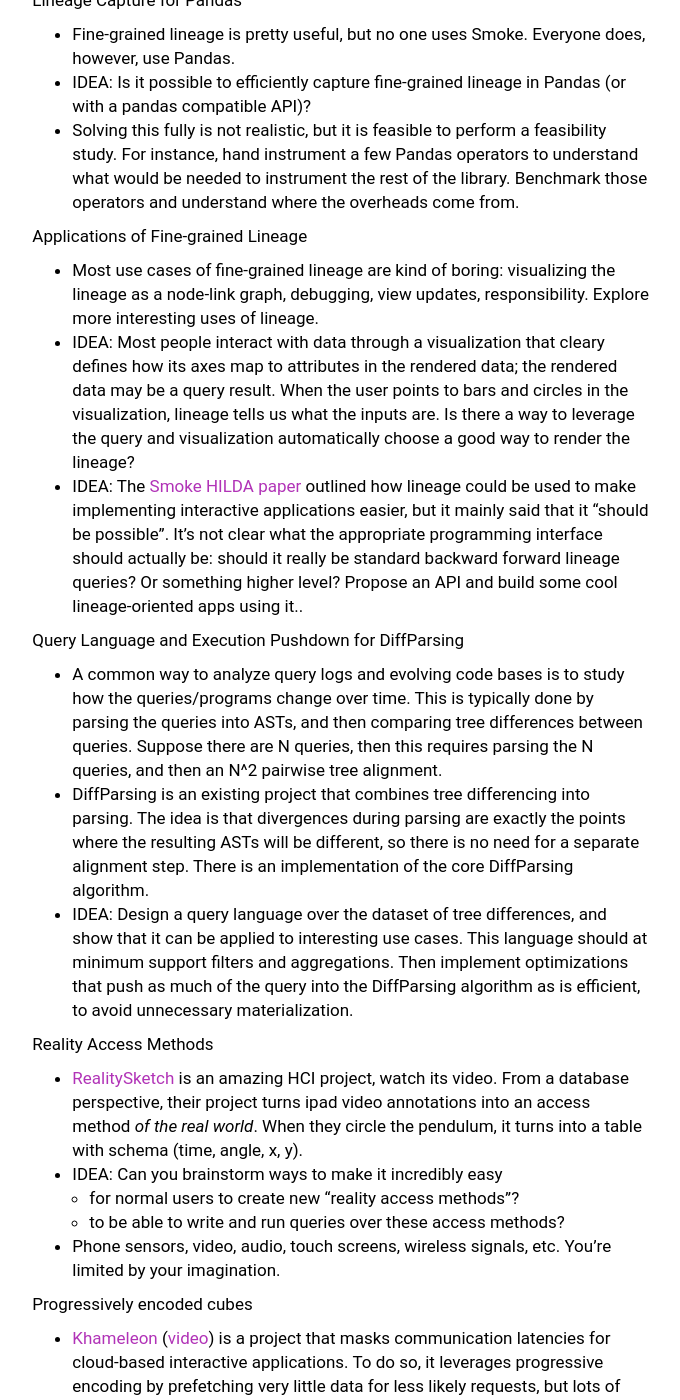
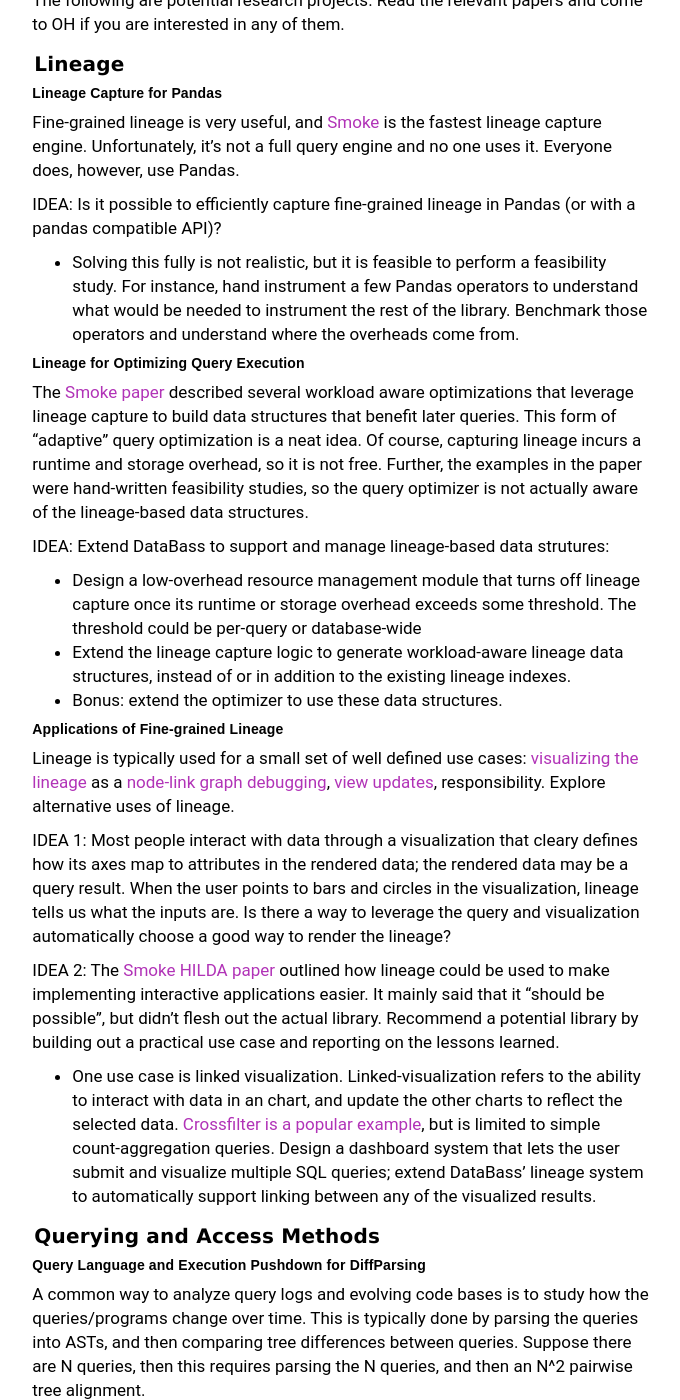
Before and after one commit to w6113/website_fall2020, a Jekyll site: the page built from projects.md, in a window 1280 px wide and 1400 px high, scrolled down 4973 px. Shown: the whole window, without its empty margins (292-972 px from the left). Built offline with Jekyll 4.4.1, drawn with Linux system fonts in a browser that asks for light colours; some of the changed text lies outside the part shown.

Commit message:
updated proj descrs

```diff
--- a/projects.md
+++ b/projects.md
@@ -202,89 +202,152 @@
 
 ### Research Projects
 
-Lineage Capture for Pandas
+The following are potential research projects.  Read the relevant papers and come to OH if you are interested in any of them.
 
-* Fine-grained lineage is pretty useful, but no one uses Smoke.  Everyone does, however, use Pandas.
-* IDEA: Is it possible to efficiently capture fine-grained lineage in Pandas (or with a pandas compatible API)?
+
+#### Lineage
+
+##### Lineage Capture for Pandas
+
+Fine-grained lineage is very useful, and [Smoke](https://arxiv.org/abs/1801.07237) is the fastest lineage capture engine.
+Unfortunately, it's not a full query engine and no one uses it.  Everyone does, however, use Pandas.
+
+IDEA: Is it possible to efficiently capture fine-grained lineage in Pandas (or with a pandas compatible API)?
+
 * Solving this fully is not realistic, but it is feasible to perform a feasibility study.
   For instance, hand instrument a few Pandas operators to understand what would be needed to
   instrument the rest of the library.  Benchmark those operators and understand where the
   overheads come from.
 
+##### Lineage for Optimizing Query Execution
 
-Applications of Fine-grained Lineage
+The [Smoke paper](https://arxiv.org/abs/1801.07237) described several workload aware optimizations that leverage
+lineage capture to build data structures that benefit later queries.  This form of "adaptive" query optimization
+is a neat idea.  Of course, capturing lineage incurs a runtime and storage overhead, so it is not free.  Further,
+the examples in the paper were hand-written feasibility studies, so the query optimizer is not actually aware of
+the lineage-based data structures.
 
-* Most use cases of fine-grained lineage are kind of boring: visualizing the lineage as a node-link graph,
-  debugging, view updates, responsibility.  Explore more interesting uses of lineage.
-* IDEA: Most people interact with data through a visualization that cleary defines how its axes map to attributes
+IDEA: Extend DataBass to support and manage lineage-based data strutures:
+
+* Design a low-overhead resource management module that turns off lineage capture once its runtime or storage
+  overhead exceeds some threshold.  The threshold could be per-query or database-wide
+* Extend the lineage capture logic to generate workload-aware lineage data structures, instead of or in addition to
+  the existing lineage indexes.
+* Bonus: extend the optimizer to use these data structures.
+
+
+##### Applications of Fine-grained Lineage
+
+Lineage is typically used for a small set of well defined use cases: [visualizing the lineage](https://www.cs.ubc.ca/~mkmilani/pastwatch.pdf) as a [node-link graph](https://web.cs.ucdavis.edu/~ludaesch/pubs/Provenance-Browser-ICDE-2010.pdf)
+[debugging](http://www.vldb.org/pvldb/vol9/p216-interlandi.pdf), [view updates](https://d1wqtxts1xzle7.cloudfront.net/42047143/Provenance_in_Databases_Why_How_and_Wher20160204-16814-ky9amz.pdf?1454595616=&response-content-disposition=inline%3B+filename%3DProvenance_in_Databases_Why_How_and_Wher.pdf&Expires=1599740653&Signature=IOywJW9BodOgh9opL09WgM3Q5Iri4ZoSI46~JvlbvO1bMa7f7HMExc67ySNshhv07iCFXVA2-Fhis6LZ-iSXYfqtozohw49uqC8JM0c7FynZLOsRuQqyHVZFT82MvJITWy1cLWdx6fo5EsKMEmdao66T4FX1fPvwfS2rG5Qkf8ujoC8t6TIy1ZdZVffbCJ3sqcfMrwULMzOgkYZJQMtIi9GUcAd4tZ40KkyvlC6Xa~JmDRXBtenCJatuTzm45X2hz3TGqZubfaxyI8pHi1yLBqnqVkeMiFgIgM0ldW9MrJyzcBfUjhG1aG5aYGNx0991IVnRqZQji9Pnw9kwUG6cBA__&Key-Pair-Id=APKAJLOHF5GGSLRBV4ZA),
+responsibility.  Explore alternative uses of lineage.
+
+IDEA 1: Most people interact with data through a visualization that cleary defines how its axes map to attributes
   in the rendered data; the rendered data may be a query result.  When the user points to bars and circles in
   the visualization, lineage tells us what the inputs are.  Is there a way to leverage the query and visualization
   automatically choose a good way to render the lineage?
-* IDEA: The [Smoke HILDA paper](https://www.dropbox.com/s/fkp5hk1gp4lrg9h/smoke-hilda18.pdf?dl=0) outlined how
-  lineage could be used to make implementing interactive applications easier, but it mainly said that it
-  "should be possible". It's not clear what the appropriate programming interface should actually
-  be: should it really be standard backward forward lineage queries?  Or something higher level?
-  Propose an API and build some cool lineage-oriented apps using it..
+
+IDEA 2: The [Smoke HILDA paper](https://www.dropbox.com/s/fkp5hk1gp4lrg9h/smoke-hilda18.pdf?dl=0) outlined how
+  lineage could be used to make implementing interactive applications easier. It mainly said that it
+  "should be possible", but didn't flesh out the actual library.  Recommend a potential library by building out
+  a practical use case and reporting on the lessons learned.
+
+* One use case is linked visualization.
+  Linked-visualization refers to the ability to interact with data in an chart, and update the other charts to reflect the selected data.
+  [Crossfilter is a popular example](https://square.github.io/crossfilter/), but is limited to simple count-aggregation queries.
+  Design a dashboard system that lets the user submit and visualize multiple SQL queries; extend DataBass' lineage system
+  to automatically support linking between any of the visualized results.
 
 
-Query Language and Execution Pushdown for DiffParsing
+#### Querying and Access Methods
 
-* A common way to analyze query logs and evolving code bases is to study how the queries/programs change over time.
-  This is typically done by parsing the queries into ASTs, and then comparing tree differences between queries.
-  Suppose there are N queries, then this requires parsing the N queries, and then an N^2 pairwise tree alignment.
-* DiffParsing is an existing project that combines tree differencing into parsing.  The idea is that divergences
-  during parsing are exactly the points where the resulting ASTs will be different, so there is no need for a
-  separate alignment step. There is an implementation of the core DiffParsing algorithm.
-* IDEA: Design a query language over the dataset of tree differences, and show that it can be applied to interesting use cases.
-  This language should at minimum support filters and aggregations.
+##### Query Language and Execution Pushdown for DiffParsing
+
+A common way to analyze query logs and evolving code bases is to study how the queries/programs change over time.
+This is typically done by parsing the queries into ASTs, and then comparing tree differences between queries.
+Suppose there are N queries, then this requires parsing the N queries, and then an N^2 pairwise tree alignment.
+
+DiffParsing is an existing project that combines tree differencing into parsing.  The idea is that divergences
+during parsing are exactly the points where the resulting ASTs will be different, so there is no need for a
+separate alignment step. There is an implementation of the core DiffParsing algorithm.
+
+IDEA: Design a query language over the dataset of tree differences, and show that it can be applied to interesting use cases.
+
+* This language should at minimum support filters and aggregations.
   Then implement optimizations that push as much of the query into the DiffParsing algorithm as is efficient,
   to avoid unnecessary materialization.
 
 
-Reality Access Methods
+##### Reality Access Methods
 
-* [RealitySketch](https://ryosuzuki.org/realitysketch/) is an amazing HCI project, watch its video.
-  From a database perspective, their project turns ipad video annotations into an access method _of the real world_.
-  When they circle the pendulum, it turns into a table with schema (time, angle, x, y).
-* IDEA: Can you brainstorm ways to make it incredibly easy
-  * for normal users to create new "reality access methods"?
-  * to be able to write and run queries over these access methods?
+[RealitySketch](https://ryosuzuki.org/realitysketch/) is an amazing HCI project, watch its video.
+From a database perspective, their project turns ipad video annotations into an access method _of the real world_.
+When they circle the pendulum, it turns into a table with schema (time, angle, x, y).
+
+IDEA: Can you brainstorm ways to make it incredibly easy
+
+* for normal users to create new "reality access methods"?
+* to be able to write and run queries over these access methods?
 * Phone sensors, video, audio, touch screens, wireless signals, etc.  You're limited by your imagination.
 
-Progressively encoded cubes
 
-* [Khameleon](https://medium.com/thewulab/for-responsive-interactive-apps-prediction-is-not-enough-3188bc7b53db) ([video](https://www.youtube.com/watch?v=oiU5xytHMm4))
-  is a project that masks communication latencies for cloud-based interactive applications.  To do so, it leverages progressive encoding
-  by prefetching very little data for less likely requests, but lots of data for the most likely requests.
-* Progressive encoding transforms a data item into a sequence of bytes where any prefix is an approximate result.
-  JPEG is an example of progressively encoded data, a few bytes shows a low quality image, and adding a few more bytes improve the quality.
-  Similarly, a breadth-first ordering of a secondary index is a progressive encoding -- larger prefixes correspond to a deeper tree that is more effective at filtering.
-* IDEA: Is it possible to compute and return a progressively encoded data cube, where larger prefixes correspond to finer granularities for the useful dimensions?
+#### Progressive Computation and Khameleon
+
+
+[Khameleon](https://medium.com/thewulab/for-responsive-interactive-apps-prediction-is-not-enough-3188bc7b53db) ([video](https://www.youtube.com/watch?v=oiU5xytHMm4))
+is a project that masks communication latencies for cloud-based interactive applications.  To do so, it leverages progressive encoding
+by prefetching very little data for less likely requests, but lots of data for the most likely requests.
+
+##### Progressively encoded cubes
+
+Progressive encoding transforms a data item into a sequence of bytes where any prefix is an approximate result.
+JPEG is an example of progressively encoded data, a few bytes shows a low quality image, and adding a few more bytes improve the quality.
+Similarly, a breadth-first ordering of a secondary index is a progressive encoding -- larger prefixes correspond to a deeper tree that is more effective at filtering.
+
+IDEA: Is it possible to compute and return a progressively encoded data cube, where larger prefixes correspond to finer granularities for the useful dimensions?
   In other words, can you devise an algorithm that returns a progressively encoded data cube in less time than computing the cube and then encoding it?
 
+##### Interactively Explore 1M+ images
 
-Orchestrating Learned Components
+The Khameleon paper was evaluated on an application that explores 10K images, however large image datasets contain 1M+ images, stored on scalable but remote services like EC2.
+In [the extended technical report](https://arxiv.org/pdf/2007.07858.pdf), Figure 16 shows that Khameleon's greedy scheduler does not scale well as the number of possible requests increases.
+This is primarily because of inefficiencies in how the scheduler interacts with the prediction distributions.
 
-* Systems are increasingly using learned components to automatically make local optimization decisions.
-  A learned index examines the sequence of reads and writes to decide how to optimize its internal layout.
-  A workload optimizer examples the sequence of queries to decide how to optimize the database layout.
-  A learned buffer pool manager may see the sequence of page accesses to decide on the replacement policy.
-* The challenge is that the sequence of data available to the learned component is too low level.
-  In the database, upper layers constantly communicate with lower layers.
-  the choice of join algorithm (in the executor) is used as a hint to the buffer pool replacement strategy.
-* IDEA: A learned component can be modeled as RL to decide policies that change the component.
+IDEA: Extend Khameleon's predictor and scheduler to circumvent these inefficiencies, and build a demo that can explore 1M+ images.   There are many massive image corpi that this would be very useful for.
+Read the paper and then talk to Eugene in OH.
+
+
+#### ML+Systems
+
+##### Orchestrating Learned Components
+
+Systems are increasingly using learned components to automatically make local optimization decisions.
+A learned index examines the sequence of reads and writes to decide how to optimize its internal layout.
+A workload optimizer examples the sequence of queries to decide how to optimize the database layout.
+A learned buffer pool manager may see the sequence of page accesses to decide on the replacement policy.
+
+The challenge is that the sequence of data available to the learned component is too low level.
+In the database, upper layers constantly communicate with lower layers.
+the choice of join algorithm (in the executor) is used as a hint to the buffer pool replacement strategy.
+
+IDEA: A learned component can be modeled as RL to decide policies that change the component.
   Can useful features from one part of a system improve the effectiveness of a learned component?
   This project would test the feasibility in several stages.
-  1. Find a learned index.  Show that by adding hand crafted informative features that upper layers
-     of the database would know, it can be used to improve the model's forecasting accuracy.
-    Ideally, it does not require mucking with the internals of the RL model.
-  1. Show that a mixture of informative and uninformative features can still be effective..
-  1. Show that this actually improves the performance on serial workloads (one query, then another).
-  1. Show that this actually improves the performance on concurrent workloads (query accesses are interleaved).
-* Informative features could come from
-  * The application interface.  For instance, when a user hovers over a button that will trigger queries that use the index.  The feature could be the hover event.
-  * AST/query plan features (such as predicate values) known before the query actually runs.
-  * Physical operators chosen by the optimizer.
+
+1. Find a learned index.  Show that by adding hand crafted informative features that upper layers
+   of the database would know, it can be used to improve the model's forecasting accuracy.
+  Ideally, it does not require mucking with the internals of the RL model.
+1. Show that a mixture of informative and uninformative features can still be effective..
+1. Show that this actually improves the performance on serial workloads (one query, then another).
+1. Show that this actually improves the performance on concurrent workloads (query accesses are interleaved).
+
+Informative features could come from
+
+* The application interface.  For instance, when a user hovers over a button that will trigger queries that use the index.  The feature could be the hover event.
+* AST/query plan features (such as predicate values) known before the query actually runs.
+* Physical operators chosen by the optimizer.
+
+
 
 
 <!--
```
Also changed, not shown: other parts of projects.md (+1 -1 lines).
